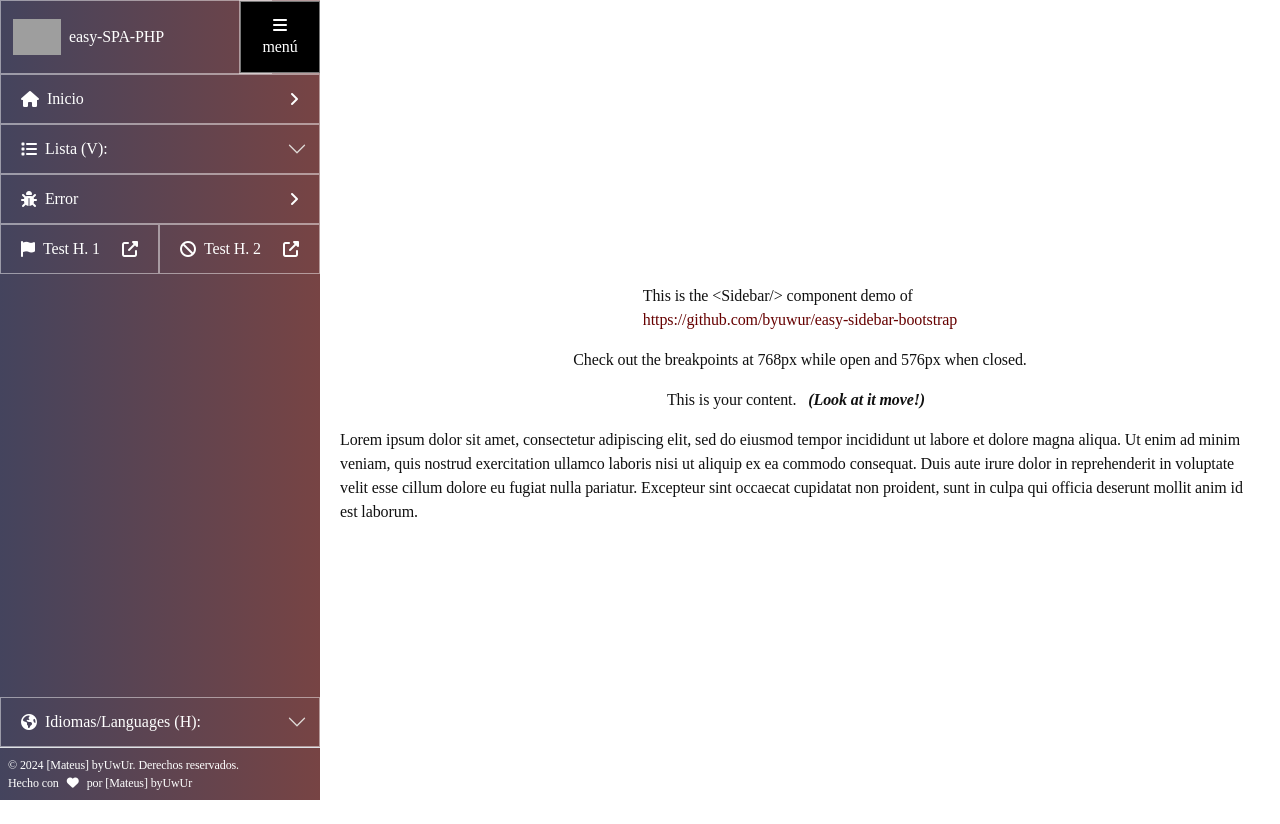
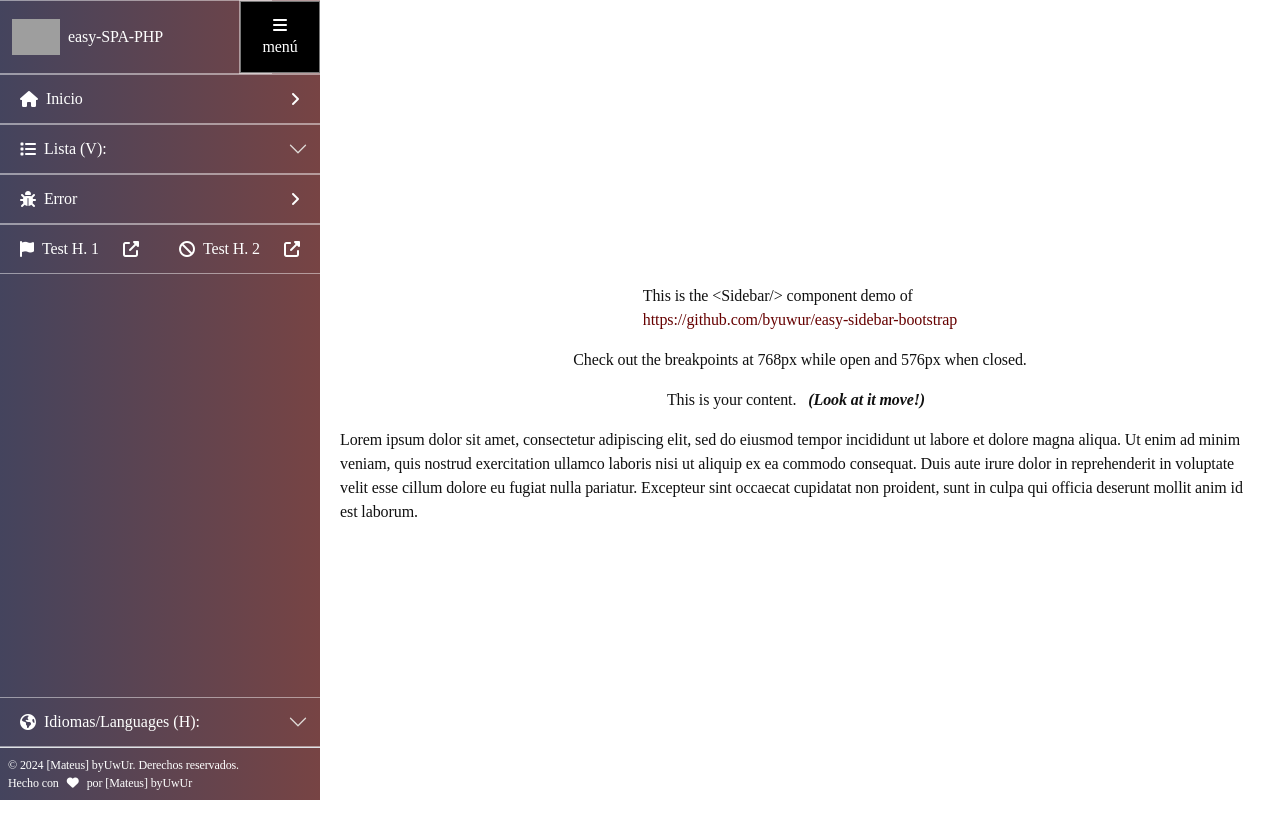
Before and after one commit to byuwur/easy-sidebar-bootstrap, a plain HTML site: page index.html in a window 1280 px wide. Drawn offline with nearby package versions, Linux system fonts and the light colour scheme; grey boxes are pictures that could not be loaded.

Commit message:
[Sidebar] Horizontal borders only are better.

```diff
--- a/_common.css
+++ b/_common.css
@@ -314,7 +314,6 @@ th {
 }
 .bywr-accordion .accordion-button {
 	background: #0000;
-	border: 1px solid var(--light-transparent);
 }
 .bywr-accordion .accordion-button:not(.collapsed) {
 	background: #fff3;
@@ -327,7 +326,12 @@ th {
 	flex-grow: 1;
 	align-items: center;
 	padding: 0.75rem;
-	border: 1px solid var(--light-transparent);
+}
+.bywr-accordion .accordion-button,
+.bywr-accordion .sidebar-option {
+	border-width: 1px 0;
+	border-style: solid;
+	border-color: var(--light-transparent);
 }
 .p-2o5 {
 	padding: 0.75rem;
```
